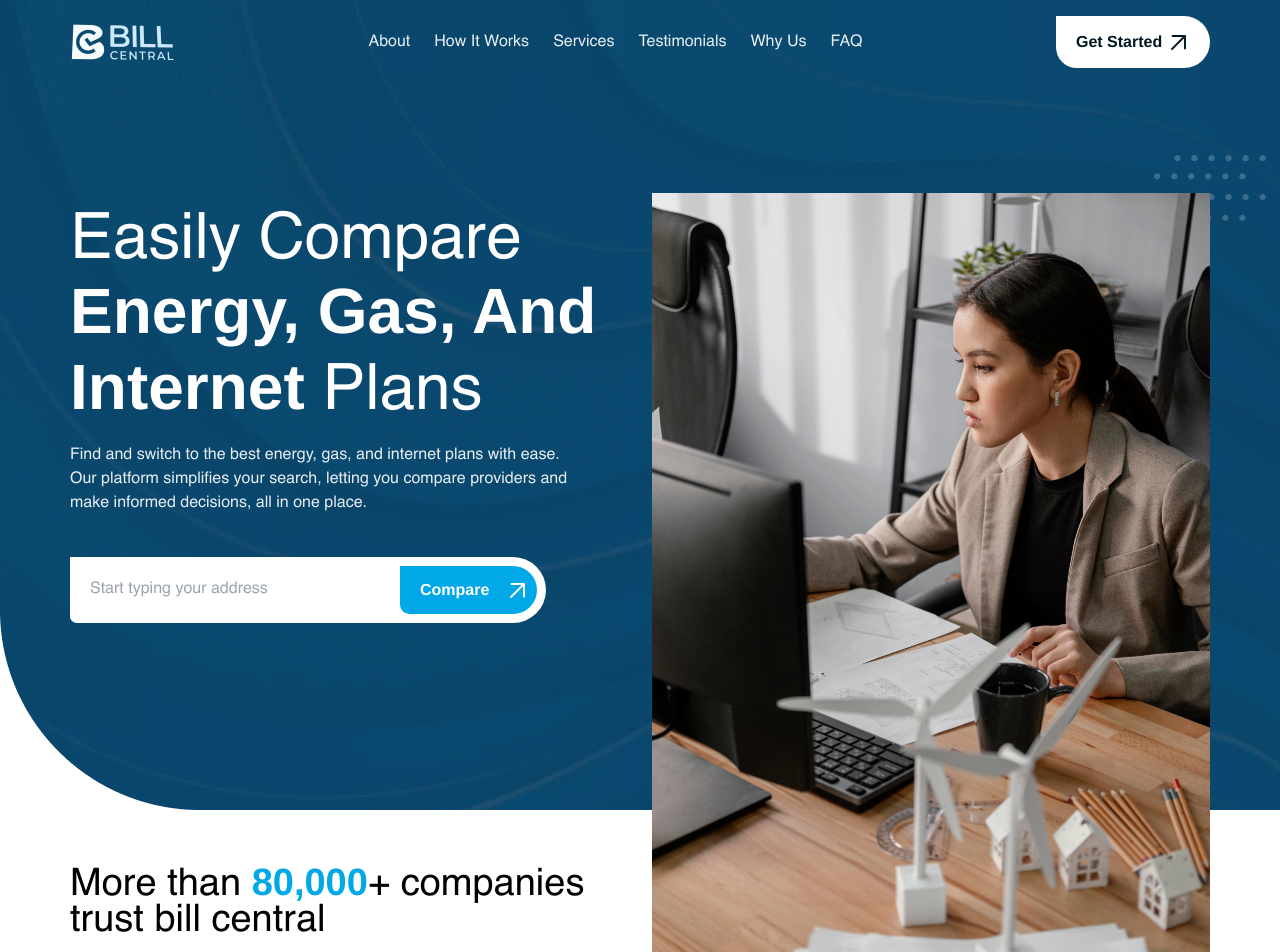
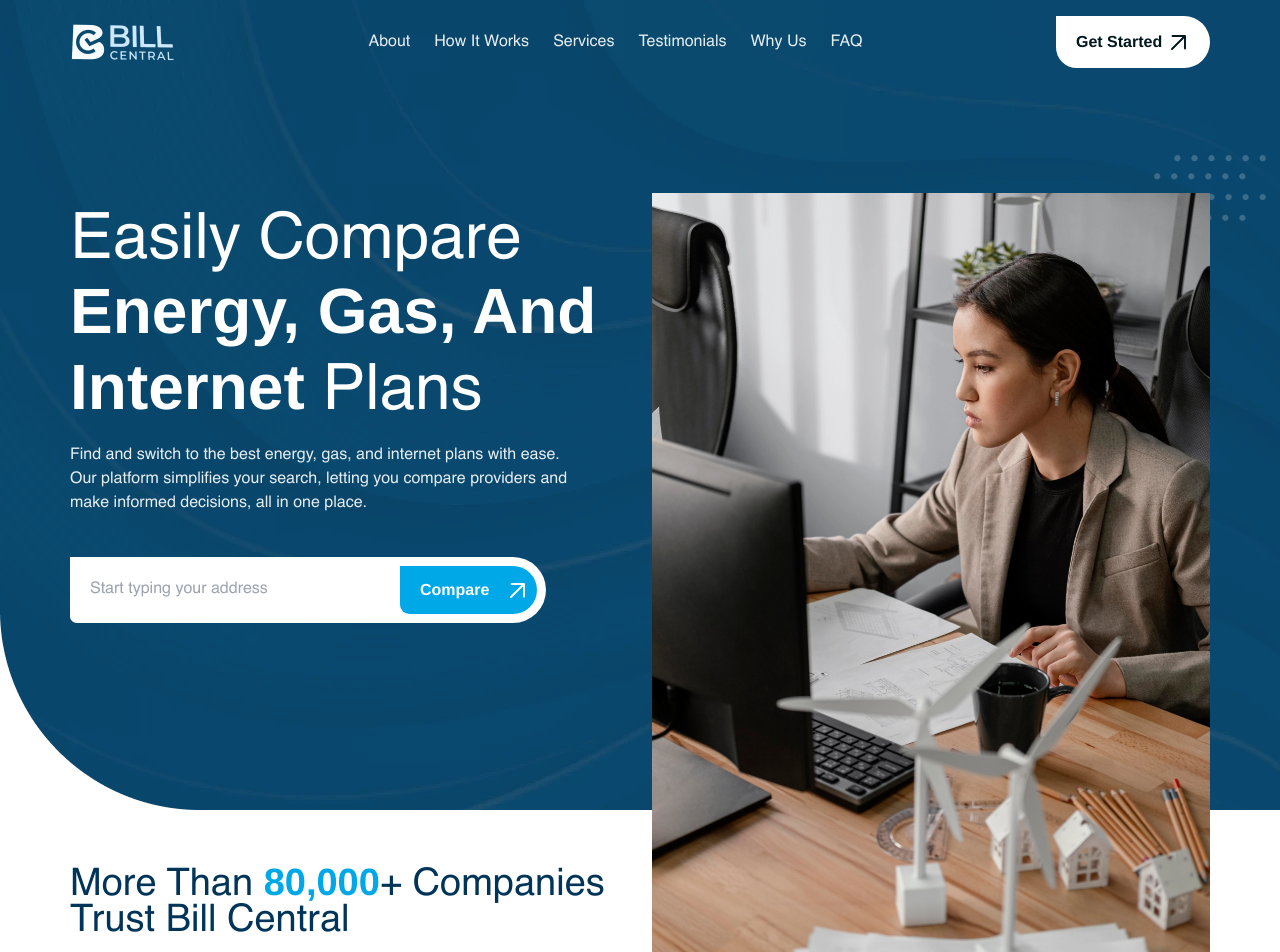
Before and after one commit to Priyanka-390/bill-central, a Next.js app: page / in a window 1280 px wide. Shown: the top 952 px of the page. Built offline with nearby package versions, Linux system fonts and the light colour scheme.

Commit message:
add meta tag

```diff
--- a/src/components/MoreThan.jsx
+++ b/src/components/MoreThan.jsx
@@ -11,7 +11,7 @@ const MoreThan = () => {
   return (
     <div className="py-[54px]">
       <div className="max-w-[1180px] px-5 mx-auto container">
-        <h2 className=" text-2xl max-custom-lg:text-center max-custom-lg:mx-auto sm:text-3xl md:text-custom-3xl text-purssian-blue leading-110 font-normal max-w-[548px] mb-6 sm:mb-10 md:mb-12 lg:mb-16">
+        <h2 className=" text-2xl max-custom-lg:text-center max-custom-lg:mx-auto sm:text-3xl md:text-custom-3xl capitalize text-dark-blue leading-110 font-normal max-w-[548px] mb-6 sm:mb-10 md:mb-12 lg:mb-16">
           More than <span className="text-sky-blue font-bold">80,000</span>+
           companies trust bill central{" "}
         </h2>
--- a/tailwind.config.mjs
+++ b/tailwind.config.mjs
@@ -10,7 +10,8 @@ export default {
       colors: {
         "deep-blue": "#00171F",
         "sky-blue": "#00A8E8",
-        "light-white":"#FEFEFE",
+        "light-white": "#FEFEFE",
+        "dark-blue":"#003459",
       },
       fontSize: {
         "custom-xl": "64px",
```
Also changed, not shown: 1 other file (tests, documents, lock files or other folders).
